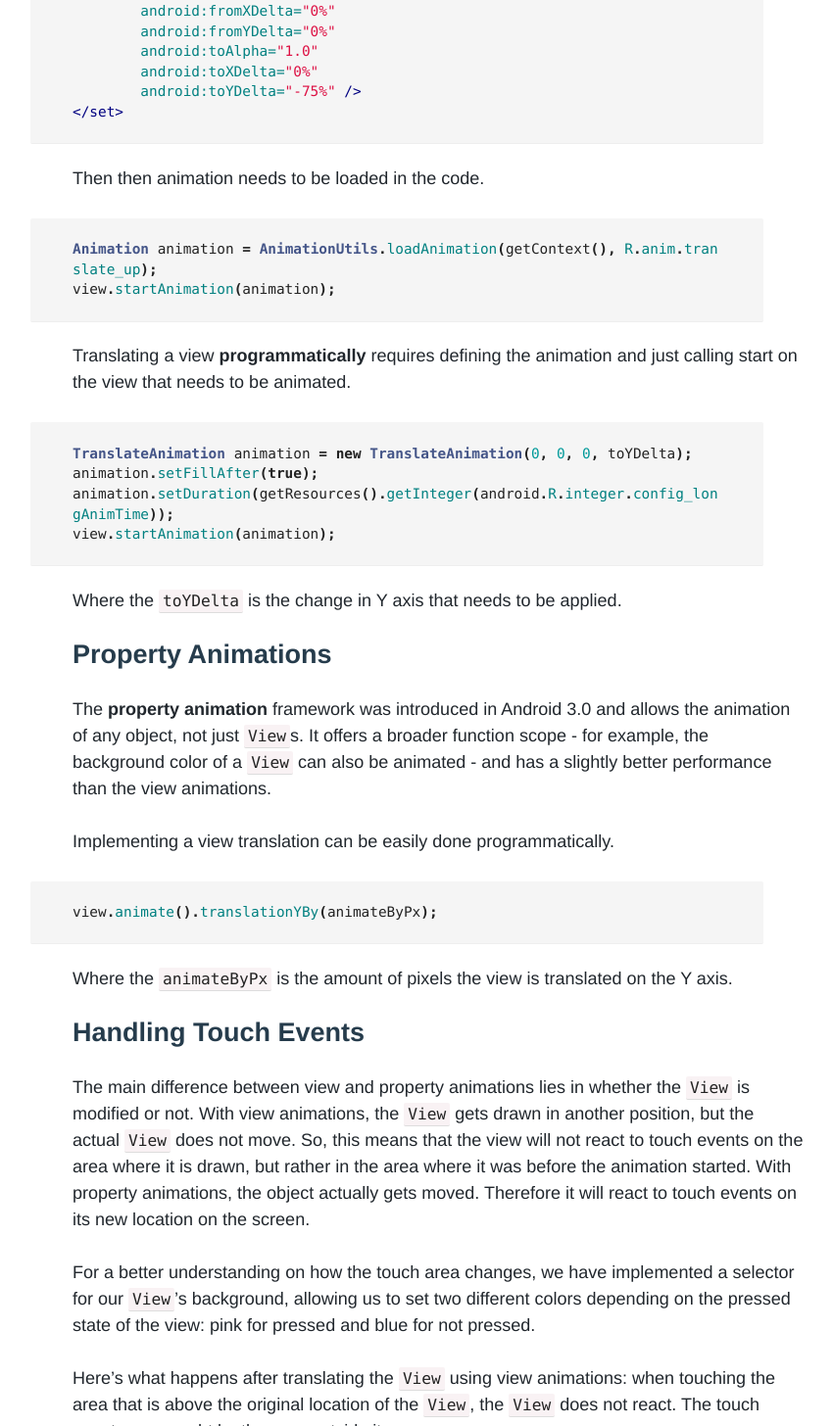
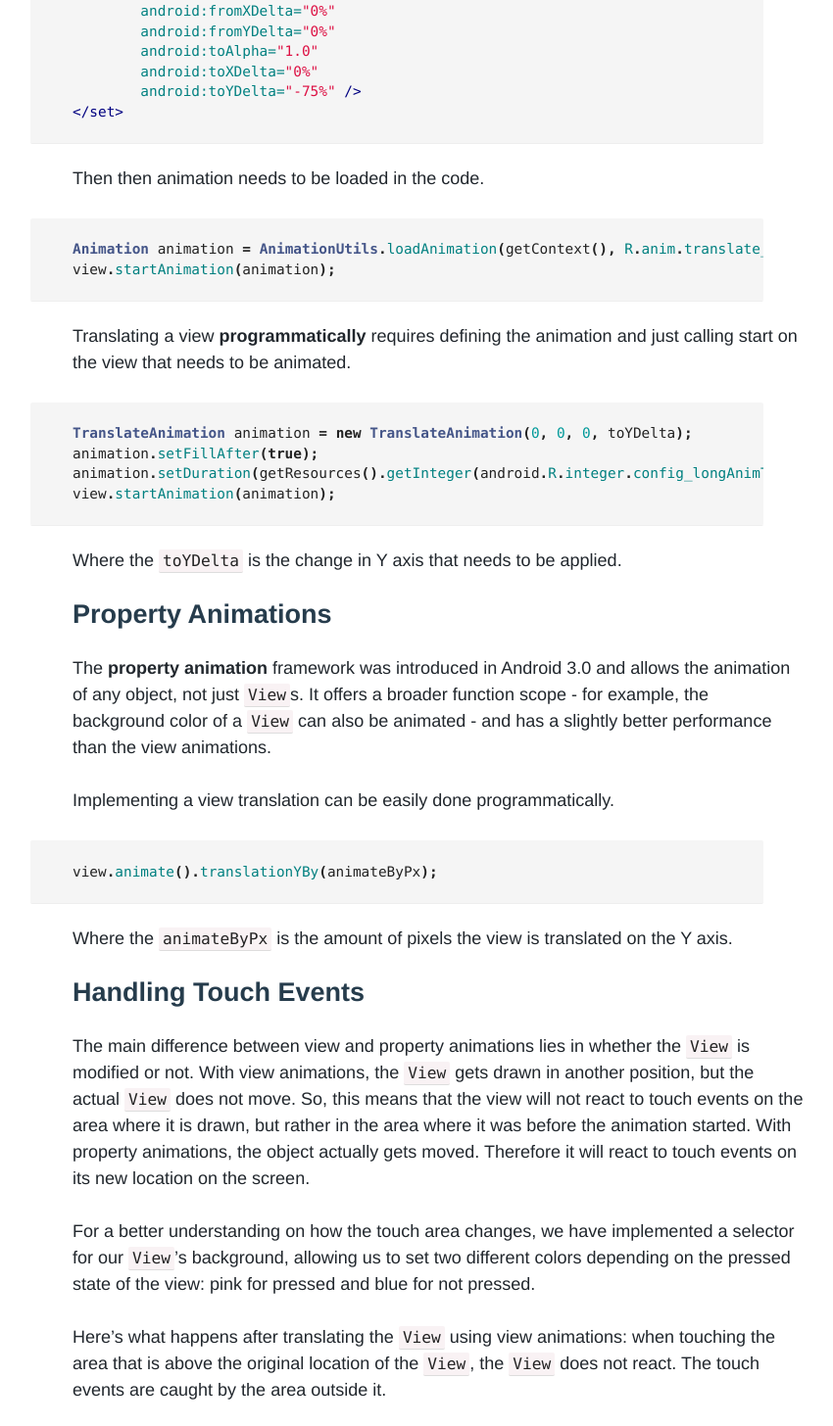
Before and after one commit to upday/upday.github.io, a Jekyll site: the page built from _posts/blog/2016-05-16-animations_touch.md, in a window 1280 px wide, cut to the strip 1412-2868 px from the top of the page. Shown: the whole strip at 98% size, without its empty margins (192-1042 px from the left). Built offline with Jekyll 4.4.1, drawn with Linux system fonts in a browser that asks for light colours; nearby versions of some CDN libraries; some web fonts are replaced; comment, search, counter and statistics services are not loaded.

Commit message:
Fix breaking lines in code samples on mobile device.

```diff
--- a/_sass/_syntax.scss
+++ b/_sass/_syntax.scss
@@ -1,3 +1,11 @@
+pre {
+  word-break: normal;
+
+  code {
+    white-space: pre;
+  }
+}
+
 .highlight  { background: #ffffff; }
 .highlight .c { color: #999988; font-style: italic } /* Comment */
 .highlight .err { color: #a61717; background-color: #e3d2d2 } /* Error */
```
